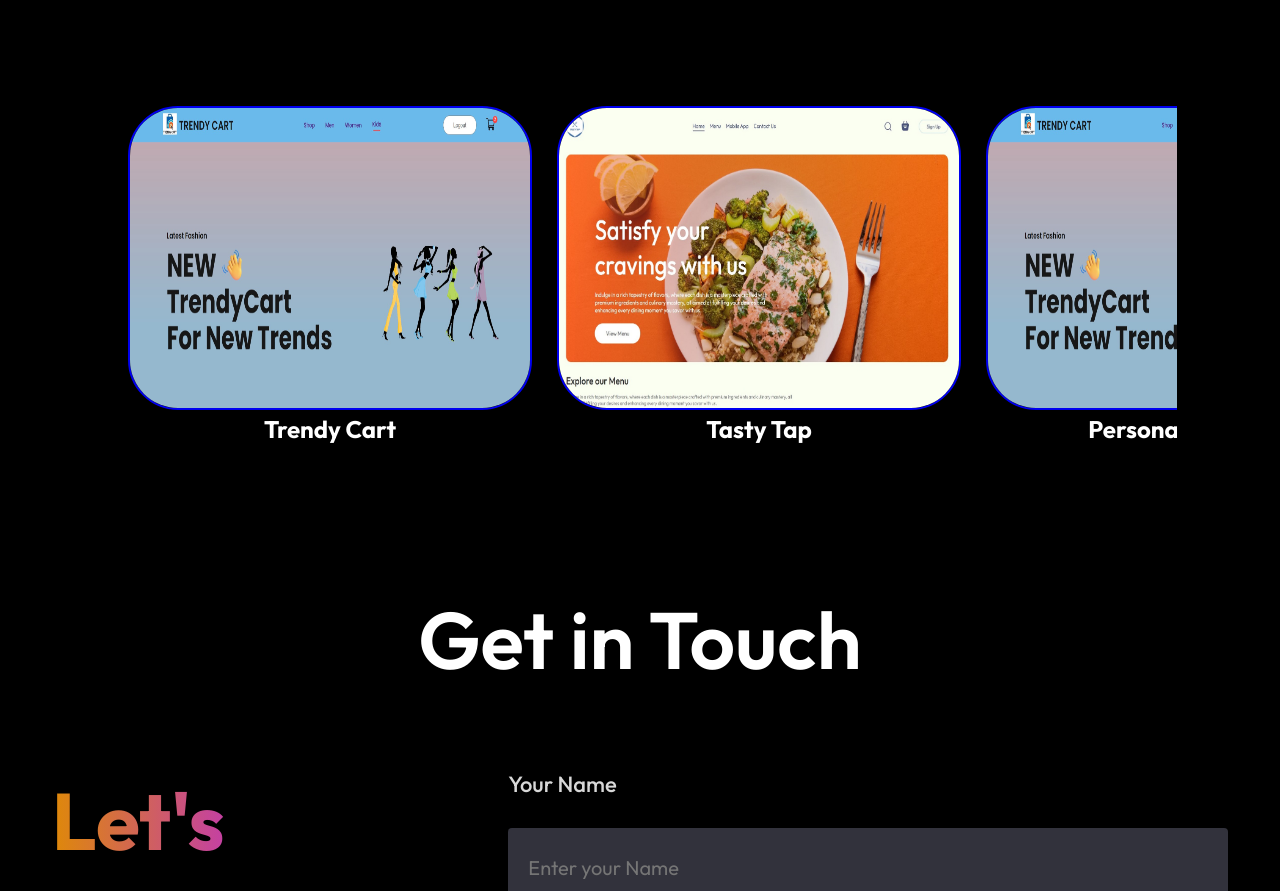
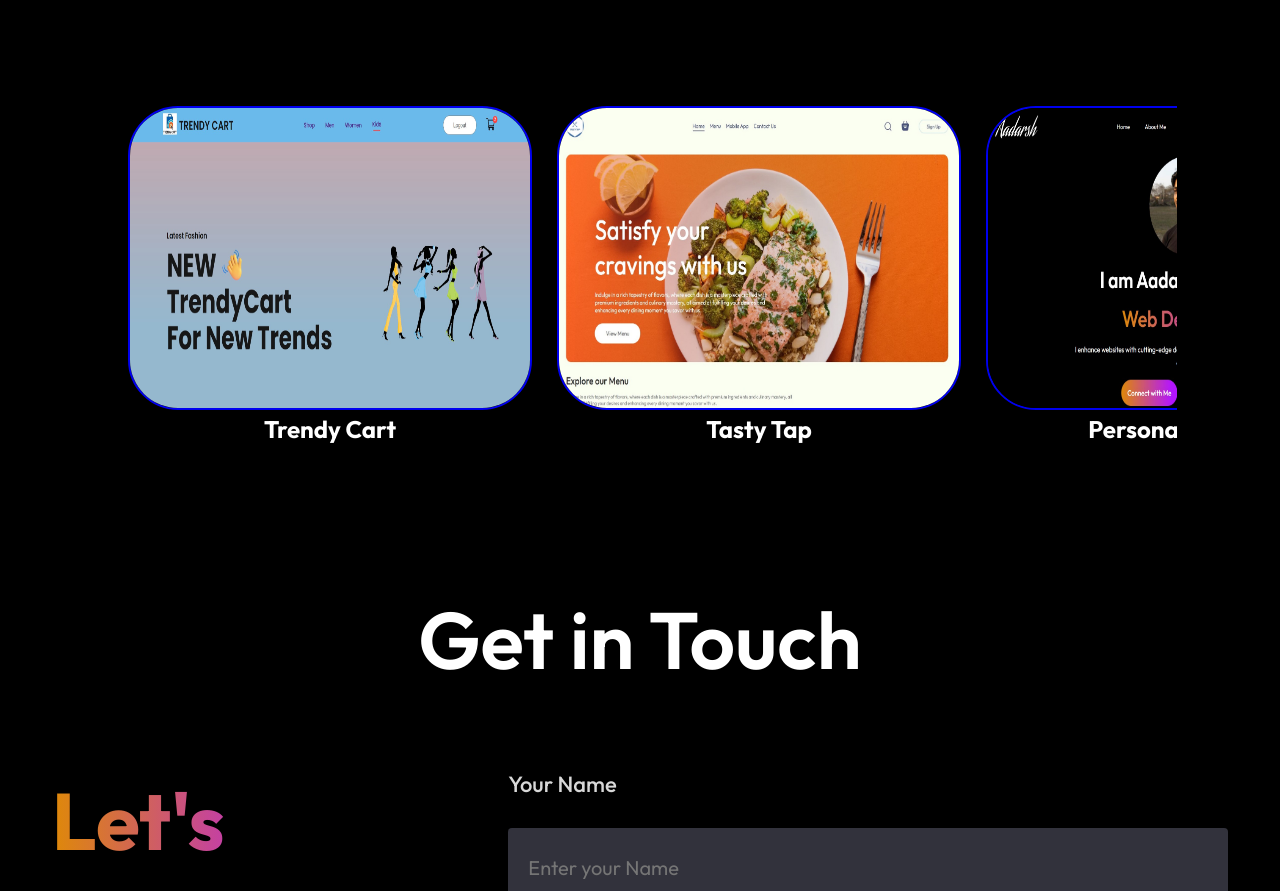
Before and after one commit to Aadarsh032/Aadarsh-Portfolio, a React (Vite) app: page / in a window 1280 px wide. Shown: the part 3284-4175 px from the top of the page. Built offline with nearby package versions, Linux system fonts and the light colour scheme.

Commit message:
Update projects.js

```diff
--- a/src/assets/projects.js
+++ b/src/assets/projects.js
@@ -8,6 +8,7 @@ import project7_img from '../assets/project_7.jpg'
 import project8_img from '../assets/project_8.jpg'
 import project9_img from '../assets/project_9.jpg'
 import project10_img from '../assets/project_10.jpg'
+import project11_img from '../assets/project_11.jpg'
 
 const projects = [
     {
@@ -25,7 +26,7 @@ const projects = [
     {
         w_no:11,
         w_name:"Personal Portfolio",
-        w_img:project10_img,
+        w_img:project11_img,
         w_link:"https://aadarshportfolio.orangecom.xyz/"
     },
     {
```
